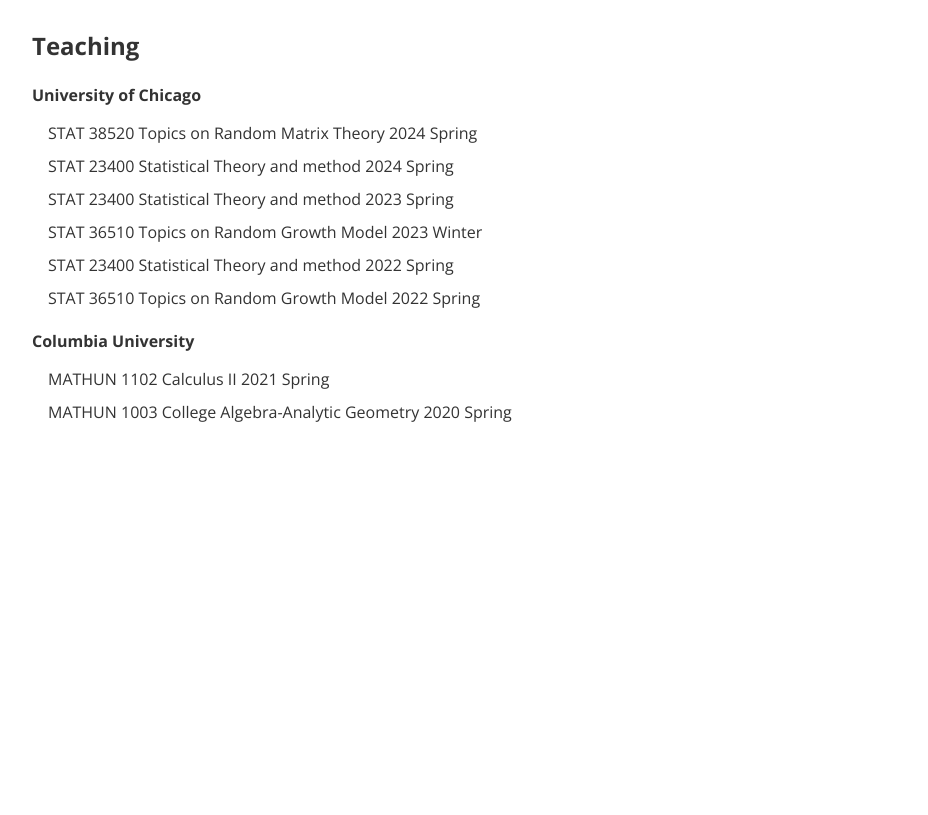
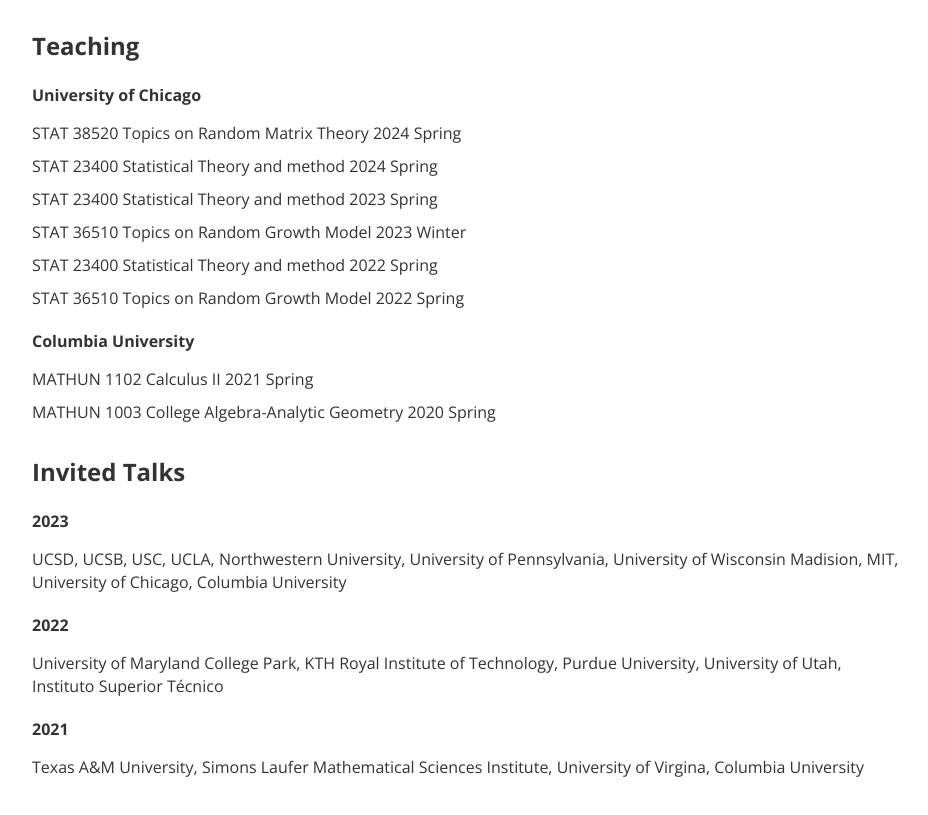
Before and after one commit to random1106/random1106.github.io, a plain HTML site: page index.html in a window 1280 px wide. Shown: the part 1555-2370 px from the top of the page, without its empty margins (174-1102 px from the left). Before the commit the page ends 2091 px from the top, so only its background shows below. Drawn offline with nearby package versions, Linux system fonts and the light colour scheme.

Commit message:
Update index.html

```diff
--- a/index.html
+++ b/index.html
@@ -57,16 +57,9 @@
     }
     .pub{
       list-style-type: none;
-      padding-left: 1em;
+      padding-left: 0em;
     }
     .pub > li{
-      margin-bottom: 0.67em;
-    }
-    .tea{
-      list-style-type: none;
-      padding-left: 1em;
-    }
-    .tea > li{
       margin-bottom: 0.67em;
     }
     @media (min-width: 481px) {
@@ -189,7 +182,7 @@
 
       <h3 id="univesity-of-chicago"> University of Chicago</h3>
 
-      <ol class="tea">
+      <ol class="pub">
         <li> STAT 38520 Topics on Random Matrix Theory 2024 Spring </li>
         <li> STAT 23400 Statistical Theory and method 2024 Spring </li>
         <li> STAT 23400 Statistical Theory and method 2023 Spring </li>
@@ -200,10 +193,24 @@
 
       <h3 id="columbia-university"> Columbia University</h3>
 
-      <ol class = "tea">
+      <ol class = "pub">
         <li> MATHUN 1102 Calculus II 2021 Spring </li>
         <li> MATHUN 1003 College Algebra-Analytic Geometry 2020 Spring</li>
       </ol>
+
+      <h2 id="Invited Talks"> Invited Talks</h2>
+
+      <h3 id="2023"> 2023</h3>
+      UCSD, UCSB, USC, UCLA, Northwestern University, University of Pennsylvania, University of Wisconsin Madision, MIT, University of Chicago, Columbia University
+
+      <h3 id="2022"> 2022</h3>
+      University of Maryland College Park, KTH Royal Institute of Technology, Purdue University, University of Utah, Instituto Superior Técnico
+
+      <h3 id="2021"> 2021</h3>
+      Texas A&M University,  Simons Laufer Mathematical Sciences Institute, University of Virgina, Columbia University
+
+
+
 
 	  </main>
 
```
